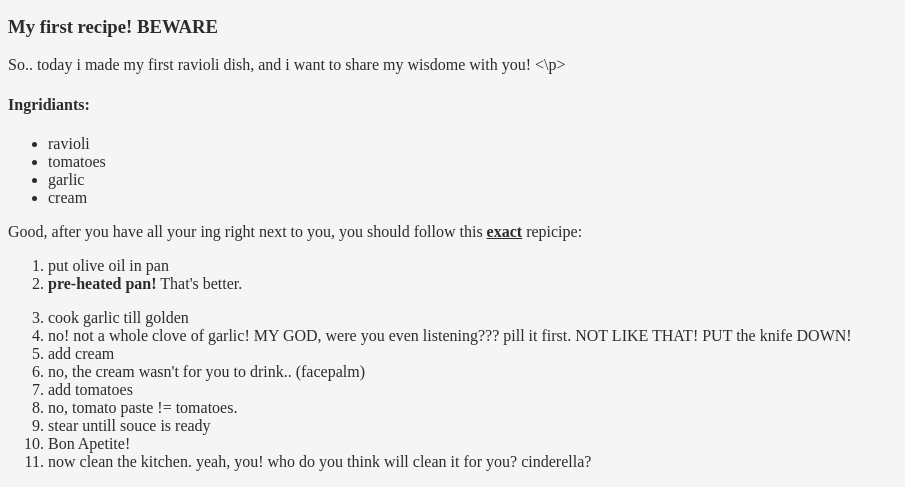
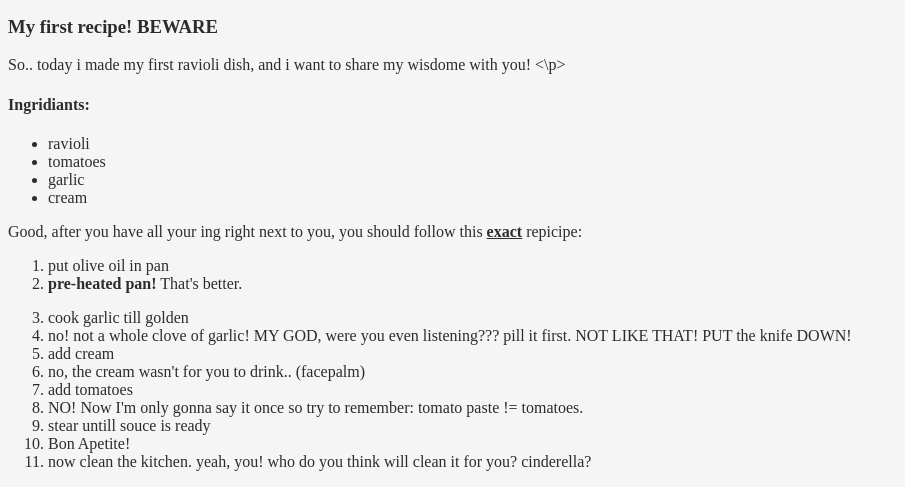
Before and after one commit to miryam22222/ex1, a website: page index.html in a window 1280 px wide. Shown: the part 779-1266 px from the top of the page, without its empty margins (0-905 px from the left). Drawn offline with Linux system fonts and the light colour scheme.

Commit message:
Update index.html

```diff
--- a/index.html
+++ b/index.html
@@ -73,7 +73,7 @@
           <li>add cream</li>
           <li>no, the cream wasn't for you to drink.. (facepalm)</li>
           <li>add tomatoes</li>
-          <li>no, tomato paste != tomatoes.</li>
+          <li>NO! Now I'm only gonna say it once so try to remember: tomato paste != tomatoes.</li>
           <li>stear untill souce is ready</li>
           <li>Bon Apetite!</li>
           <li>now clean the kitchen. yeah, you! who do you think will clean it for you? cinderella?</li>
```
